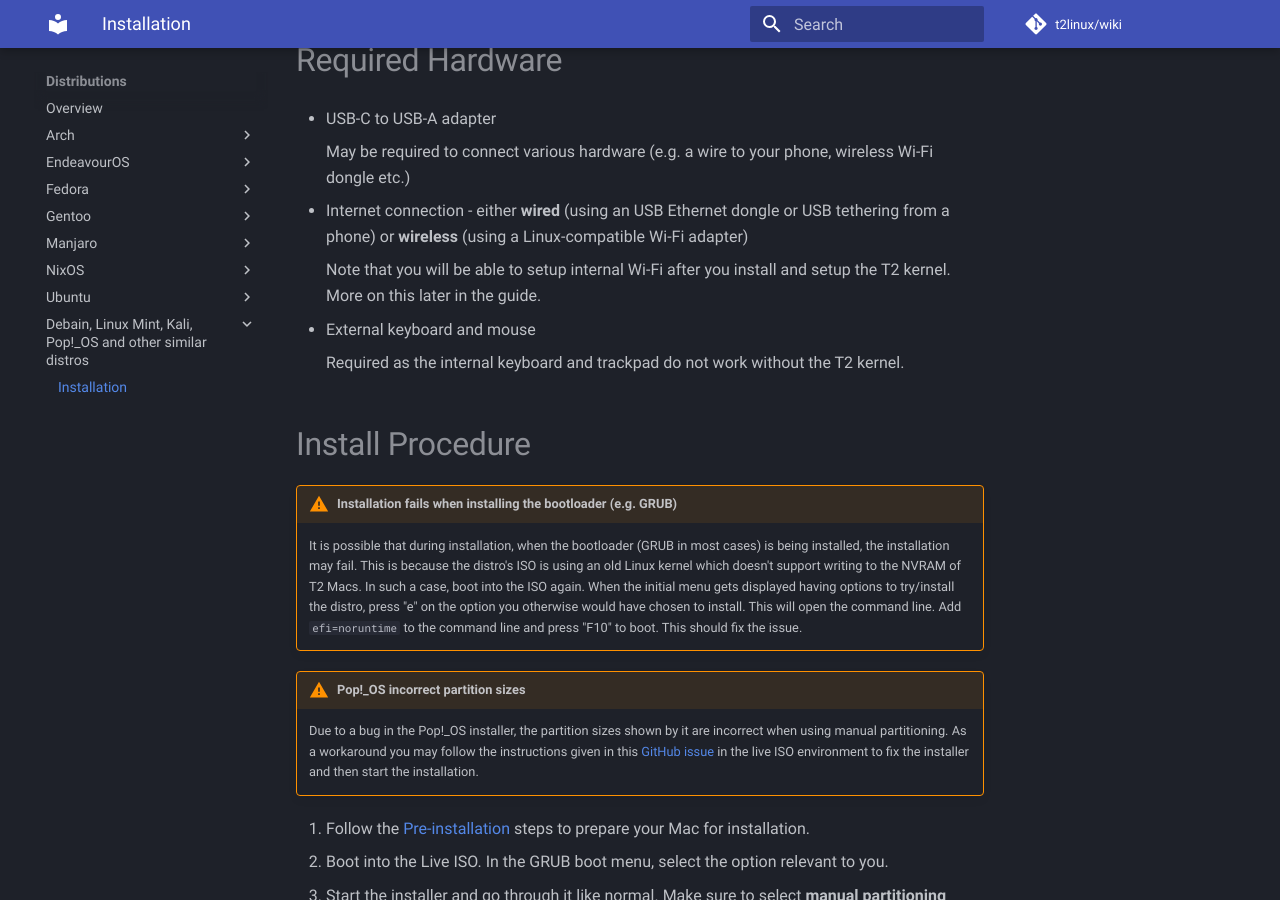
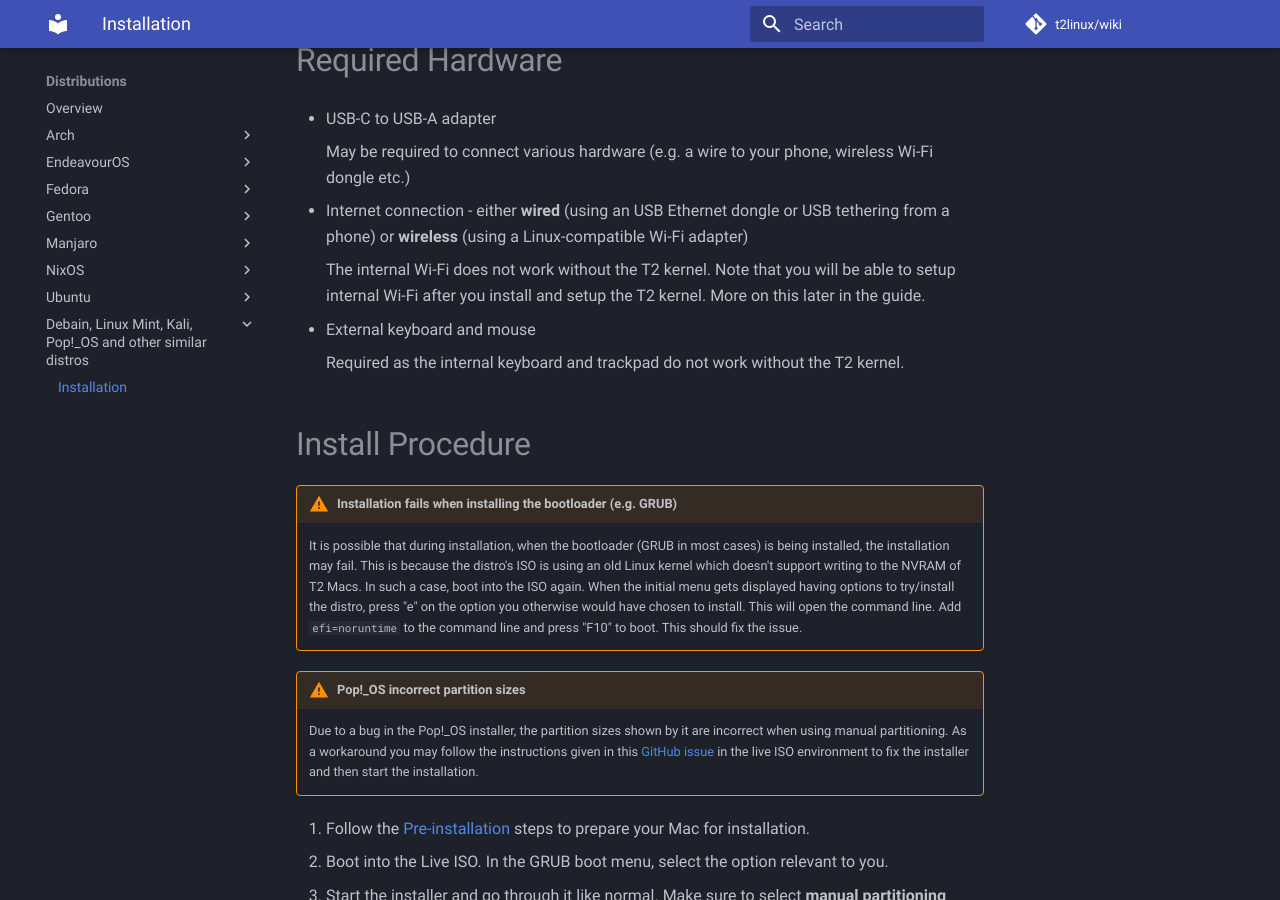
Before and after one commit to t2linux/wiki, an MkDocs documentation site: the page built from docs/distributions/debian/installation.md, in a window 1280 px wide and 900 px high, scrolled down 626 px. Built offline with MkDocs 1.6.1 and Material for MkDocs 9.7.7, drawn with Linux system fonts in a browser that asks for light colours; comment, search, counter and statistics services are not loaded.

Commit message:
Emphasize internal Wi-Fi is not available in the live ISO

```diff
--- a/docs/distributions/debian/installation.md
+++ b/docs/distributions/debian/installation.md
@@ -20,7 +20,7 @@ Some popular distros include:
 
 * Internet connection - either **wired** (using an USB Ethernet dongle or USB tethering from a phone) or **wireless** (using a Linux-compatible Wi-Fi adapter)
 
-    Note that you will be able to setup internal Wi-Fi after you install and setup the T2 kernel. More on this later in the guide.
+    The internal Wi-Fi does not work without the T2 kernel. Note that you will be able to setup internal Wi-Fi after you install and setup the T2 kernel. More on this later in the guide.
 
 * External keyboard and mouse
 
```
